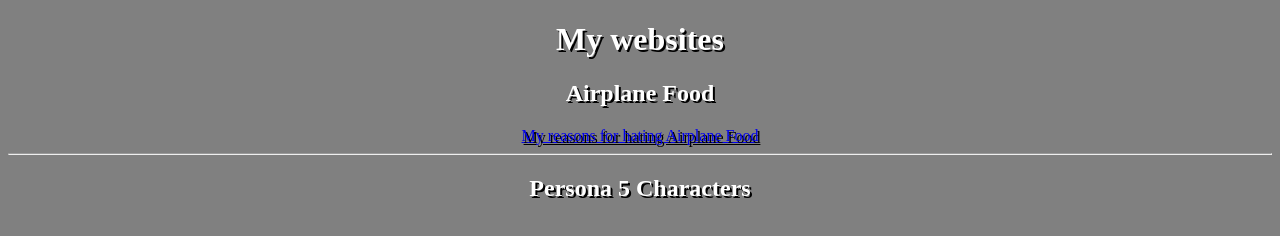
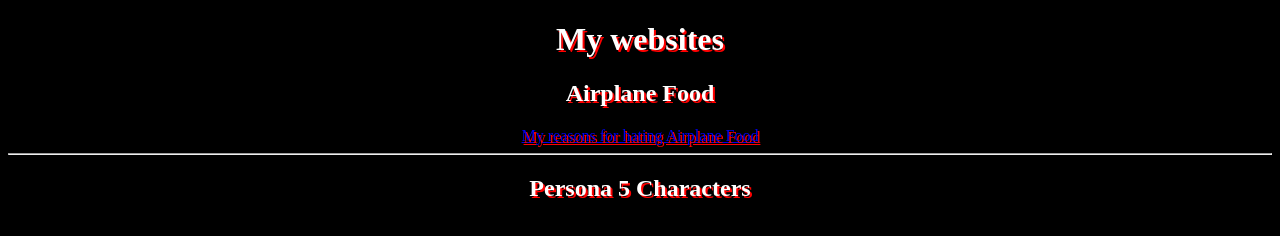
Before and after one commit to FestiveCatPotato/FestiveCatPotato.github.io, a plain HTML site: page index.html in a window 1280 px wide. Drawn offline with Linux system fonts and the light colour scheme.

Commit message:
Update style.css

```diff
--- a/style.css
+++ b/style.css
@@ -1,6 +1,6 @@
 body {
- background-color: gray;
+ background-color: black;
   text-align: center;
-  text-shadow: 2px 2px black;
+  text-shadow: 2px 2px red;
   color: white;
 }
```
